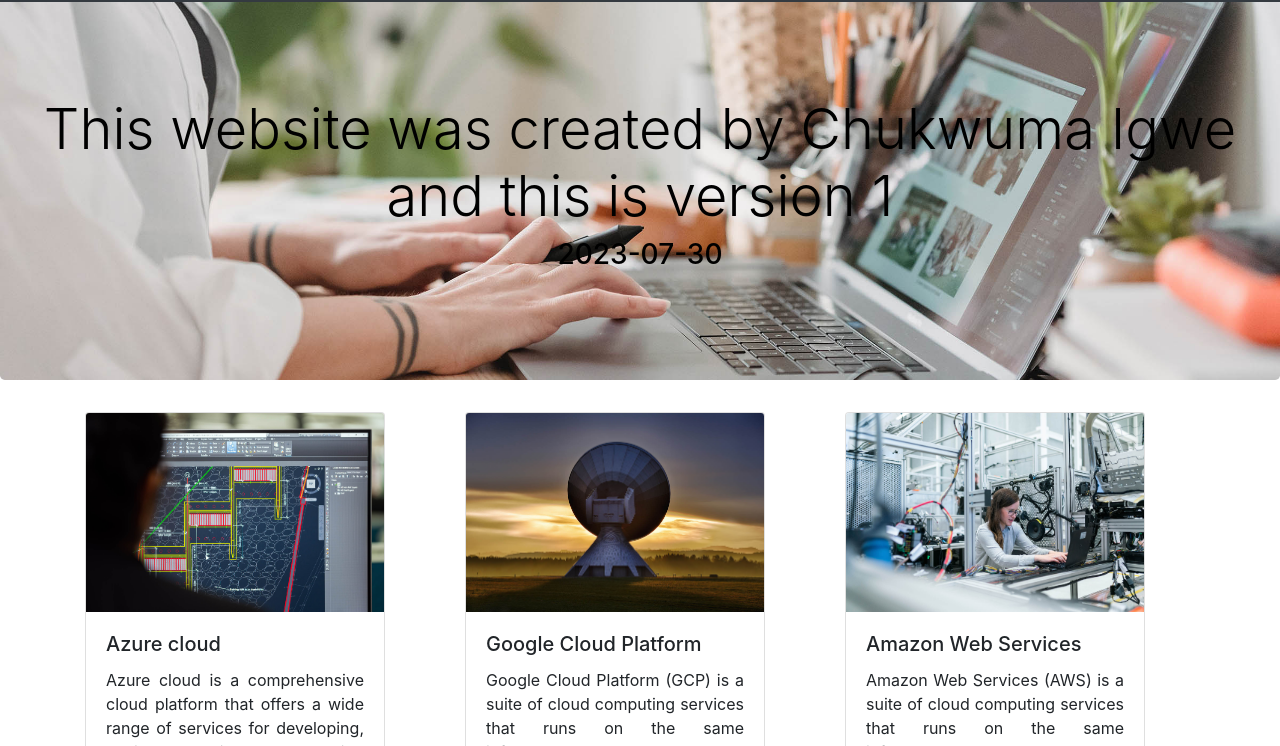
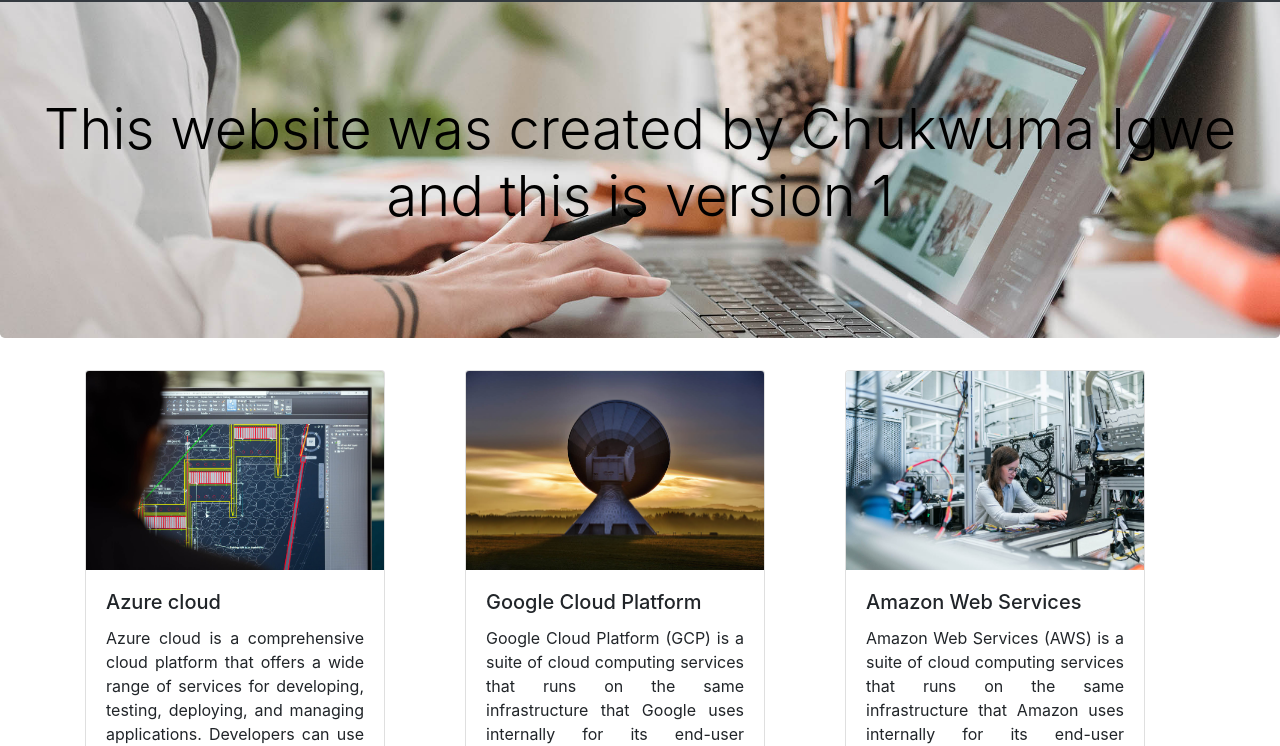
Before and after one commit to Chukwuma99/beesknee-phase1, a plain HTML site: page index.html in a window 1280 px wide. Shown: the part 54-800 px from the top of the page. Drawn offline with nearby package versions, Linux system fonts and the light colour scheme.

Commit message:
Update index.html

```diff
--- a/index.html
+++ b/index.html
@@ -55,7 +55,6 @@
 
   <div class="jumbotron">
     <h2 class="display-4">This website was created by Chukwuma Igwe and this is version 1</h2>
-    <h3>2023-07-30</h3>
   </div>
 
   <div class="container">
```
